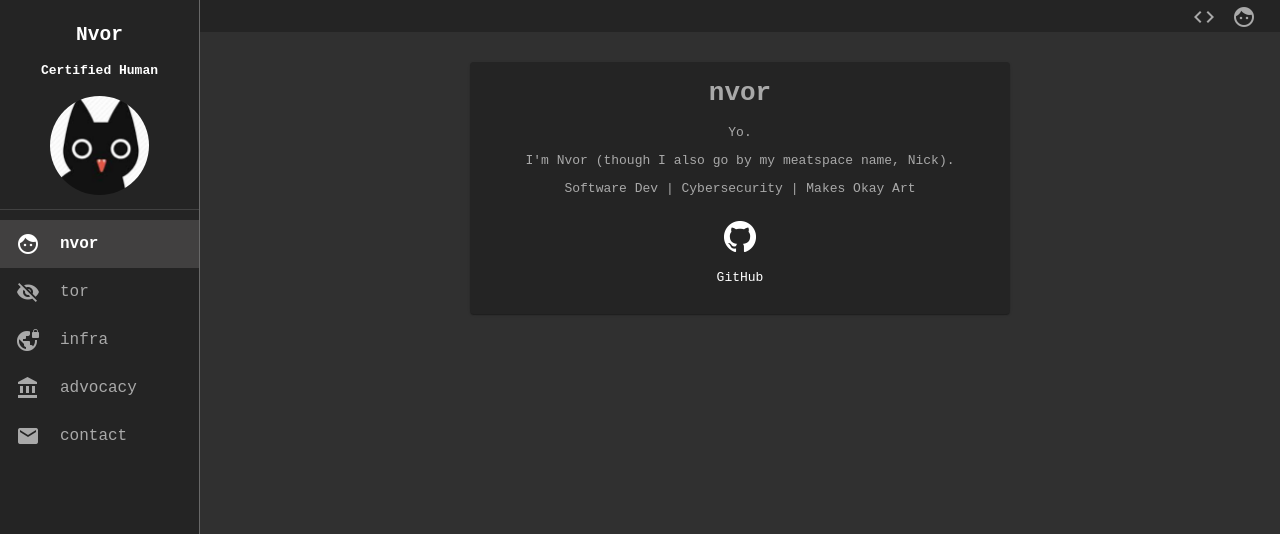
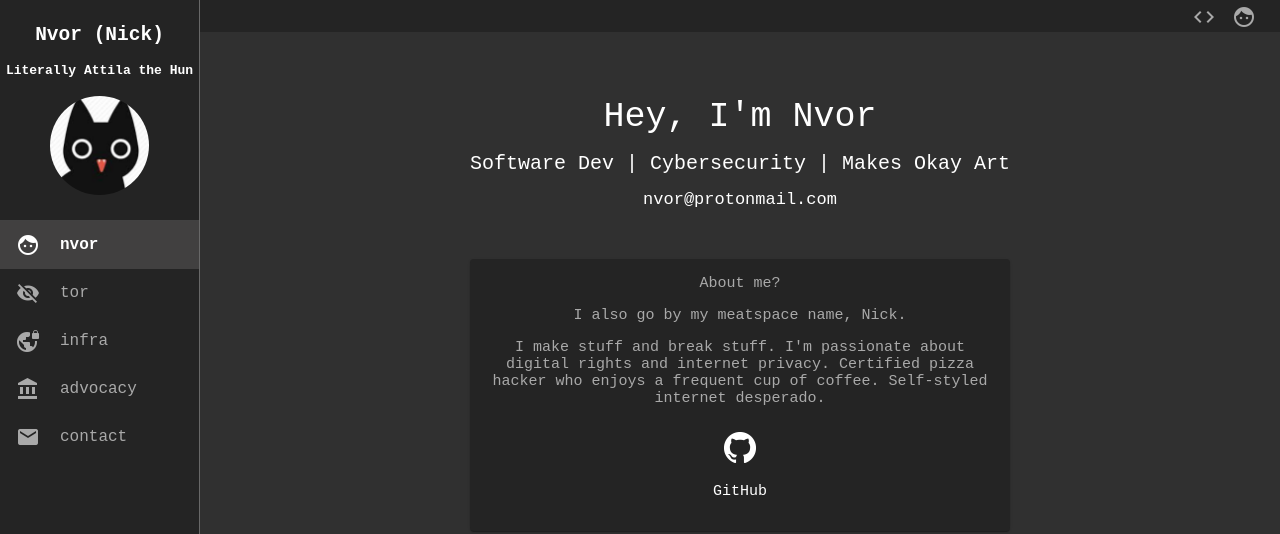
Before and after one commit to Nvor/nvor.net, an Angular app: page / in a window 1280 px wide. Shown: the top 534 px of the page. Built offline with nearby package versions, Linux system fonts and the light colour scheme.

Commit message:
random changes and fixes, leave me alone

```diff
--- a/src/app/modules/layout/sidebar/sidebar.component.html
+++ b/src/app/modules/layout/sidebar/sidebar.component.html
@@ -1,8 +1,8 @@
 <mat-nav-list>
     <div class="sidebar-top-content">
         <div class="sidebar-info">
-            <h2>Nvor</h2>
-            <h4>Certified Human</h4>
+            <h2>Nvor (Nick)</h2>
+            <h4>Literally Attila the Hun</h4>
             <div>
                 <img class="sidebar-image" src="assets/images/nom-cat.png" alt="">
             </div>
--- a/src/app/modules/layout/sidebar/sidebar.component.scss
+++ b/src/app/modules/layout/sidebar/sidebar.component.scss
@@ -8,6 +8,7 @@ mat-nav-list a:hover {
     color: white;
     font-weight: bold;
     padding-left: 20px;
+    box-sizing: border-box;
 }
 
 .mat-nav-list a.list-item-active {
@@ -33,11 +34,7 @@ h2, h4 {
 }
 
 .sidebar-top-content {
-    padding-bottom: 10px;
-}
-
-.router-link-items {
-    padding-top: 10px;
+    padding-bottom: 20px;
 }
 
 .mat-divider {
--- a/src/app/modules/layout/views/advocacy/advocacy.component.html
+++ b/src/app/modules/layout/views/advocacy/advocacy.component.html
@@ -3,7 +3,7 @@
         <h2>Digital Rights and Privacy.</h2>
         <p>Here's a plug for some great software that could use wider adoption. Pushing back against the
             watchful eye of surveillance is an ongoing fight and improving your own security stance is
-            an important requirement for anyone who doesn't want to get pwned.
+            a good idea if you don't want to get pwned.
         </p>
         <p>Check out the below tools for maximizing your anonymity and privacy over the web.</p>
     </mat-card>
--- a/src/app/modules/layout/views/default/default.component.html
+++ b/src/app/modules/layout/views/default/default.component.html
@@ -1,12 +1,19 @@
+<div class="home-container">
+    <div class="intro">
+        <span class="title">Hey, I'm Nvor</span>
+        <span class="topics">Software Dev | Cybersecurity | Makes Okay Art</span>
+        <span class="info">nvor@protonmail.com</span>
+    </div>
+
     <div fxLayout="Row" fxLayoutAlign="space-evenly" class="start-card">
         <mat-card fxFlex="1 1 50%" class="def-header">
-        <h1>nvor</h1>
-        <p>Yo.</p>
-        <p>I'm Nvor (though I also go by my meatspace name, Nick).</p>
-        <p>Software Dev | Cybersecurity | Makes Okay Art</p>
+            <p>About me?</p>
+            <p>I also go by my meatspace name, Nick.</p>
+            <p>I make stuff and break stuff. I'm passionate about digital rights and internet privacy.
+               Certified pizza hacker who enjoys a frequent cup of coffee. Self-styled internet desperado.
             <div class="links">
                 <div class="link">
-                <a href="https://github.com/Nvor">
+                    <a href="https://github.com/Nvor" target="blank_">
                         <div>
                             <img src="assets/images/GitHub-Mark-Light-32px.png">
                             <p>GitHub</p>
@@ -16,3 +23,4 @@
             </div>
         </mat-card>
     </div>
+</div>
--- a/src/app/modules/layout/views/default/default.component.scss
+++ b/src/app/modules/layout/views/default/default.component.scss
@@ -1,3 +1,34 @@
+.intro {
+    text-align: center;
+    color: #ffffff;
+    margin: 30px 0px 0px 0px;
+    padding: 20px;
+    //border: 1px darkgray solid;
+
+    display: flex;
+    flex-direction: column;
+
+    * {
+        padding-top: 15px;
+    }
+
+    .title {
+        font-size: 35px;
+    }
+
+    .topics {
+        font-size: 20px;
+    }
+
+    .info {
+        font-size: 17px;
+    }
+}
+
+p {
+    font-size: 15px;
+}
+
 .def-header {
     text-align: center;
 }
--- a/src/styles.scss
+++ b/src/styles.scss
@@ -1,7 +1,13 @@
 /* You can add global styles to this file, and also import other style files */
 
-html, body { height: 100%; }
-body { margin: 0; font-family: Roboto, "Helvetica Neue", sans-serif; }
+html, body {
+    height: 100%;
+}
+
+body {
+    margin: 0;
+    font-family: Monospace, Roboto, "Helvetica Neue", sans-serif;
+}
 
 .fill-space {
     /* This fills the remaining space, by using flexbox.
```
Lines whose indentation alone changed are shown as unchanged.
